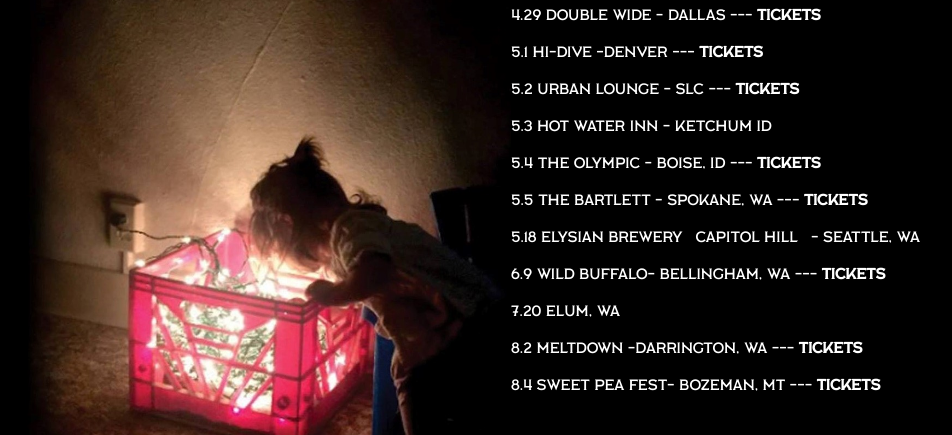
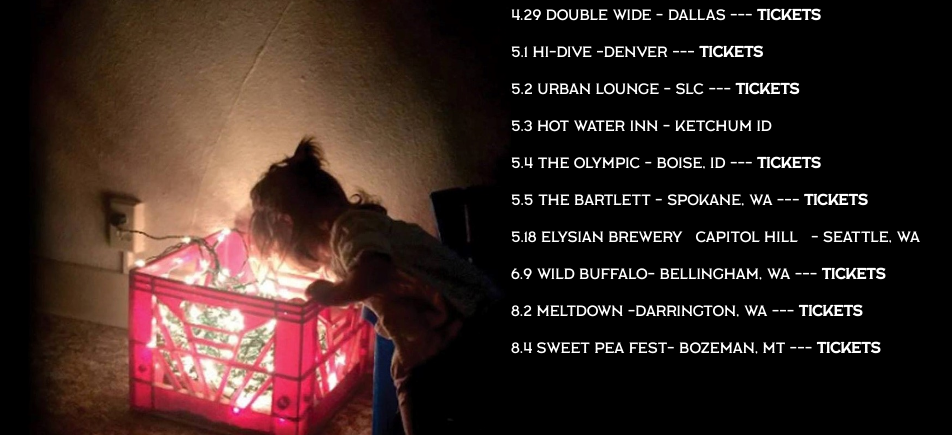
Before and after one commit to moorphy/mdogg, a plain HTML site: page index.html in a window 1280 px wide. Shown: the part 365-800 px from the top of the page, without its empty margins (129-1081 px from the left). Drawn offline with Linux system fonts and the light colour scheme.

Commit message:
Delete event

```diff
--- a/index.html
+++ b/index.html
@@ -44,7 +44,6 @@
 	<li>5.5 The Bartlett - Spokane, WA<a href="https://www.ticketfly.com/event/1675778-moondoggies-spokane/"> --- <b>TICKETS</b></a></li>
 	<li>5.18 Elysian Brewery (Capitol Hill) - Seattle, WA</li>
 	<li>6.9 Wild Buffalo- Bellingham, WA<a href="https://wildbuffalo.net/event/the-moondoggies-flowmotion/"> --- <b>TICKETS</b></a></li>
-	<li>7.20 Elum, WA</li>
 	<li>8.2 Meltdown -Darrington, WA<a href="https://summermeltdownfest.com/tickets-2/"> --- <b>TICKETS</b></a></li>
 	<li>8.4 Sweet Pea Fest- Bozeman, MT<a href="https://sweetpeafestival.org/buy-wristands-and-merchandise/"> --- <b>TICKETS</b></a></li>
 	</ul>
```
